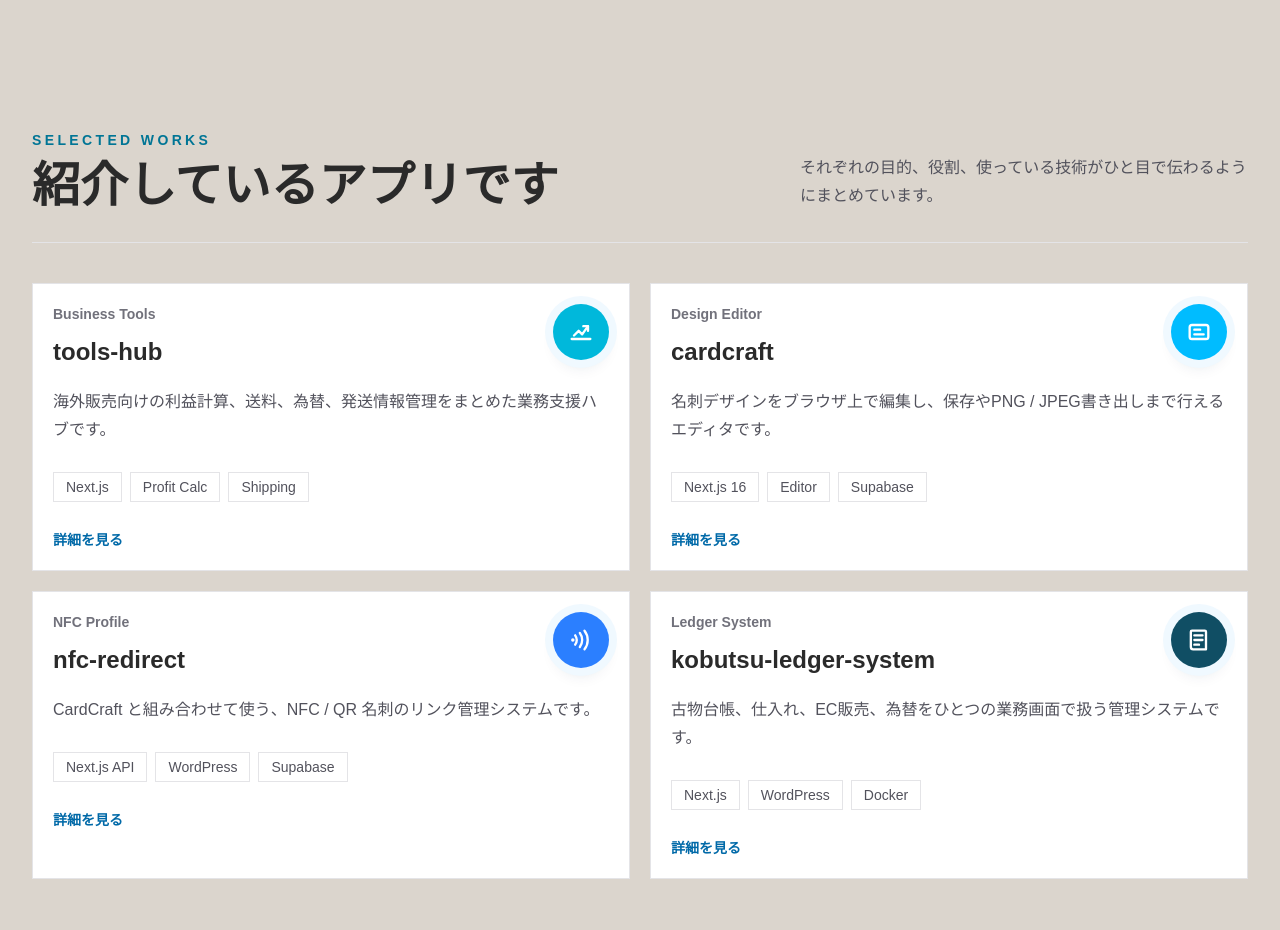
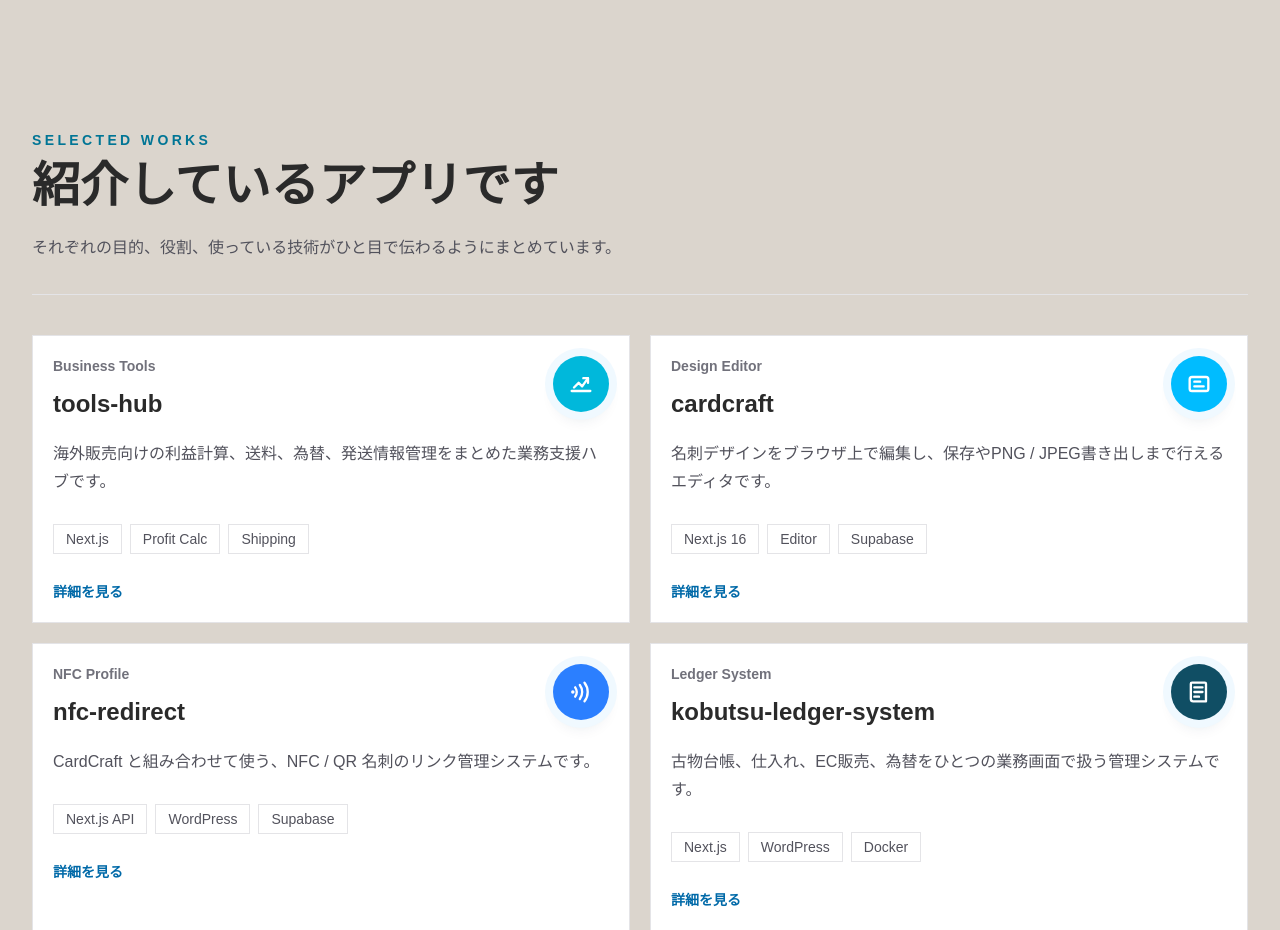
Before and after one commit to muu-ima/portfolio, a Next.js app: page / in a window 1280 px wide. Shown: the part 980-1910 px from the top of the page. Built offline with nearby package versions, Linux system fonts and the light colour scheme; a web font is replaced by a local one.

Commit message:
Align works section heading copy

```diff
--- a/app/page.tsx
+++ b/app/page.tsx
@@ -180,16 +180,14 @@ export default function Home() {
 
       <section id="works" className="bg-[#dbd5cd] px-5 py-16 sm:px-8">
         <div className="mx-auto max-w-7xl">
-          <div className="flex flex-col justify-between gap-6 border-b border-zinc-200 pb-8 sm:flex-row sm:items-end">
-            <div>
+          <div className="border-b border-zinc-200 pb-8">
             <p className="text-sm font-semibold uppercase tracking-[0.24em] text-cyan-700">
               Selected Works
             </p>
             <h2 className="mt-3 text-3xl font-semibold tracking-normal sm:text-5xl">
               紹介しているアプリです
             </h2>
-            </div>
-            <p className="max-w-md text-base leading-7 text-zinc-600">
+            <p className="mt-6 max-w-4xl text-base leading-7 text-zinc-600">
               それぞれの目的、役割、使っている技術がひと目で伝わるようにまとめています。
             </p>
           </div>
```
Lines whose indentation alone changed are shown as unchanged.
